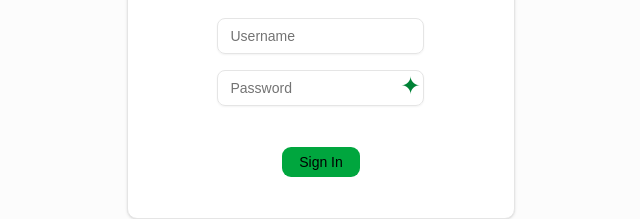
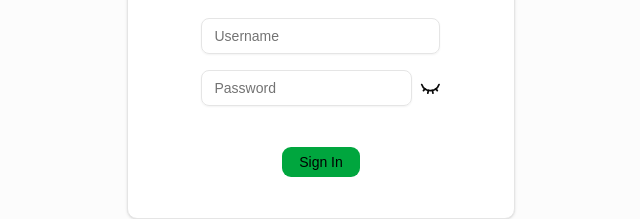
Before and after one commit to NahinM/Stage-BD, a React (Vite) app in the folder client/: page /signin in a window 1280 px wide. Shown: the part 348-567 px from the top of the page, without its empty margins (319-959 px from the left). Built offline with nearby package versions, Linux system fonts and the light colour scheme.

Commit message:
hide password icon added

```diff
--- a/client/src/Pages/signin/signin.tsx
+++ b/client/src/Pages/signin/signin.tsx
@@ -1,6 +1,7 @@
 import { Button } from "@/components/ui/button";
 import { Input } from "@/components/ui/input";
 import axios from "axios";
+import { Eye, EyeClosed } from "lucide-react";
 import { useState } from "react";
 import { toast } from "sonner";
 
@@ -29,11 +30,10 @@ export default function SignIn() {
                 <h1 className="text-3xl font-semibold">Sign In to Your Account</h1>
                 <div className="p-2 space-y-4 mx-auto mt-8">
                     <Input type="text" placeholder="Username" value={username} onChange={(e) => setUsername(e.target.value)} />
-                    <div className="relative">
+                    <div className="flex items-center relative">
                         <Input type={hidePassword ? "password" : "text"} placeholder="Password" value={password} onChange={(e) => setPassword(e.target.value)} />
-                        <span className={"absolute right-0 top-0 text-center text-2xl px-1 cursor-pointer " + (hidePassword ? "text-green-700" : "text-red-700")} onClick={() => setHidePassword(!hidePassword)}>
-                            ✦
-                        </span>
+                        {!hidePassword && <Eye className="ml-2 cursor-pointer" onClick={() => setHidePassword(!hidePassword)} />}
+                        {hidePassword && <EyeClosed className="ml-2 cursor-pointer" onClick={() => setHidePassword(!hidePassword)} />}
                     </div>
                 </div>
                 <Button className="w-20 mx-auto bg-green-600 text-black hover:bg-green-800 hover:text-white mt-4" onClick={handleSignIn}>
```
